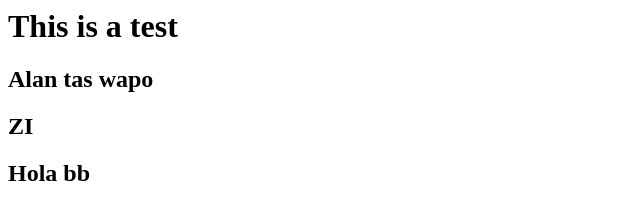
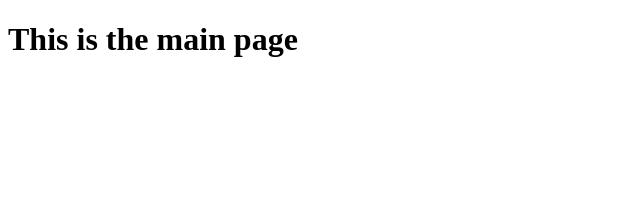
Before and after one commit to AlanTaplu140300/ProyectoBiblioteca, a plain HTML site: page index.html in a window 1280 px wide. Shown: the whole page, without its empty margins (0-640 px from the left). Drawn offline with Linux system fonts and the light colour scheme.

Commit message:
final test

```diff
--- a/index.html
+++ b/index.html
@@ -1,12 +1,11 @@
-<html>
-  <head>
-    <title>Biblioteca</title>
-  </head>
-  <body>
-
-    <h1>This is a test</h1>
-    <h2> Alan tas wapo </h2>
-    <h2> ZI </h2>
-    <h2>Hola bb</h2>
-  </body>
+<!DOCTYPE html>
+<html lang="en">
+<head>
+  <meta charset="UTF-8">
+  <meta name="viewport" content="width=device-width, initial-scale=1.0">
+  <title>Document</title>
+</head>
+<body>
+  <h1>This is the main page</h1>
+</body>
 </html>
```
